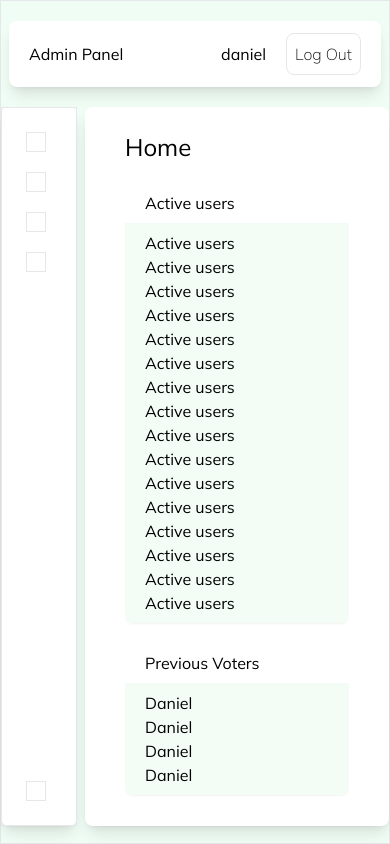
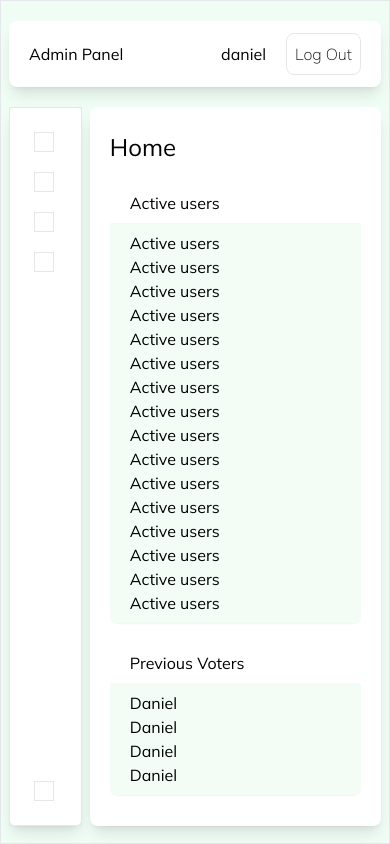
Before and after one commit to Orijadribo/wnc-voting-system, a React (Create React App) app: page /adminpanel in a window 390 px wide. Built offline with nearby package versions, Linux system fonts and the light colour scheme; no server answers.

Commit message:
Added button to open and close side bar on small screens

```diff
--- a/src/pages/admin/AdminPanel.jsx
+++ b/src/pages/admin/AdminPanel.jsx
@@ -23,7 +23,7 @@ const AdminPanel = () => {
   return (
     <div className='bg-green-50 border h-screen'>
       <div className='max-w-[1080px] m-auto '>
-        <div className='flex items-center justify-between bg-white sticky top-0 left-0 py-3 px-5 my-5 mx-2 md:mx-0 shadow-lg rounded-lg z-40'>
+        <div className='flex items-center justify-between bg-white sticky top-0 left-0 py-3 px-5 my-5 mx-2 lg:mx-0 shadow-lg rounded-lg z-40'>
           <div>Admin Panel</div>
           <div className='flex items-center gap-5'>
             <div>daniel</div>
@@ -35,7 +35,7 @@ const AdminPanel = () => {
             </div>
           </div>
         </div>
-        <div className='flex gap-2'>
+        <div className='flex gap-2 mx-2 lg:mx-0'>
           <div
             className='flex-[1] bg-white shadow-lg rounded-lg'
             style={{ height: 'calc(100vh - 125px)' }}
--- a/src/pages/admin/Content.jsx
+++ b/src/pages/admin/Content.jsx
@@ -6,7 +6,7 @@ import Report from './content/Report';
 
 const Content = ({ selectedScreen }) => {
   return (
-    <div className='flex flex-col gap-3 py-6 px-10'>
+    <div className='flex flex-col gap-3 py-6 px-5 md:px-10'>
       {selectedScreen === 'home' && <Home />}
       {selectedScreen === 'users' && <Users />}
       {selectedScreen === 'votes' && <Votes />}
```
